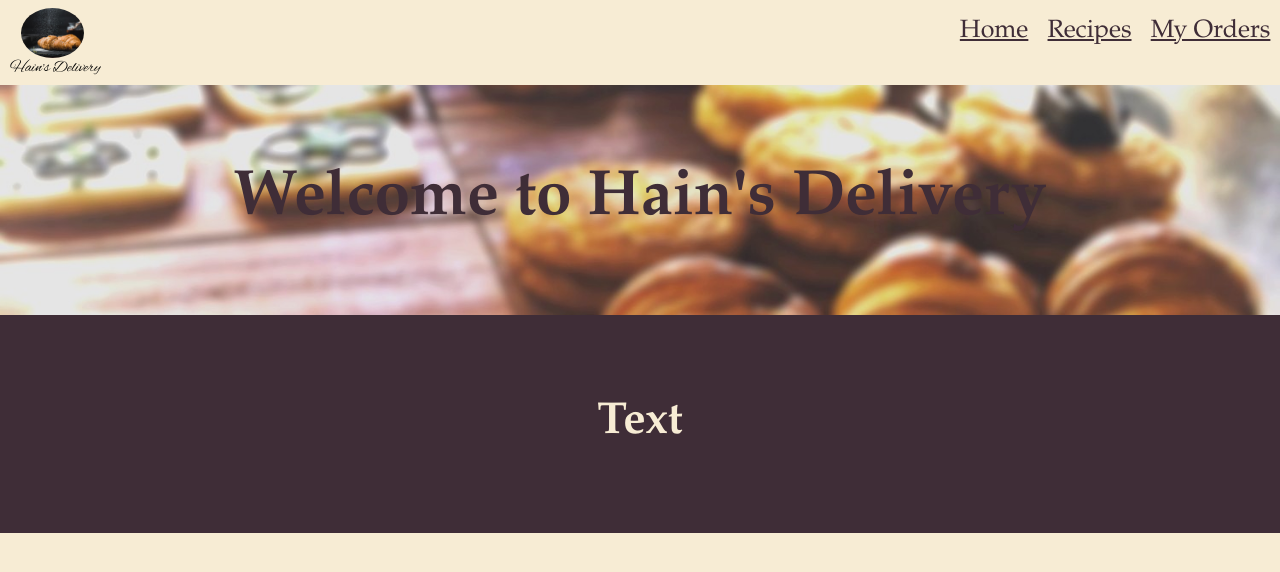
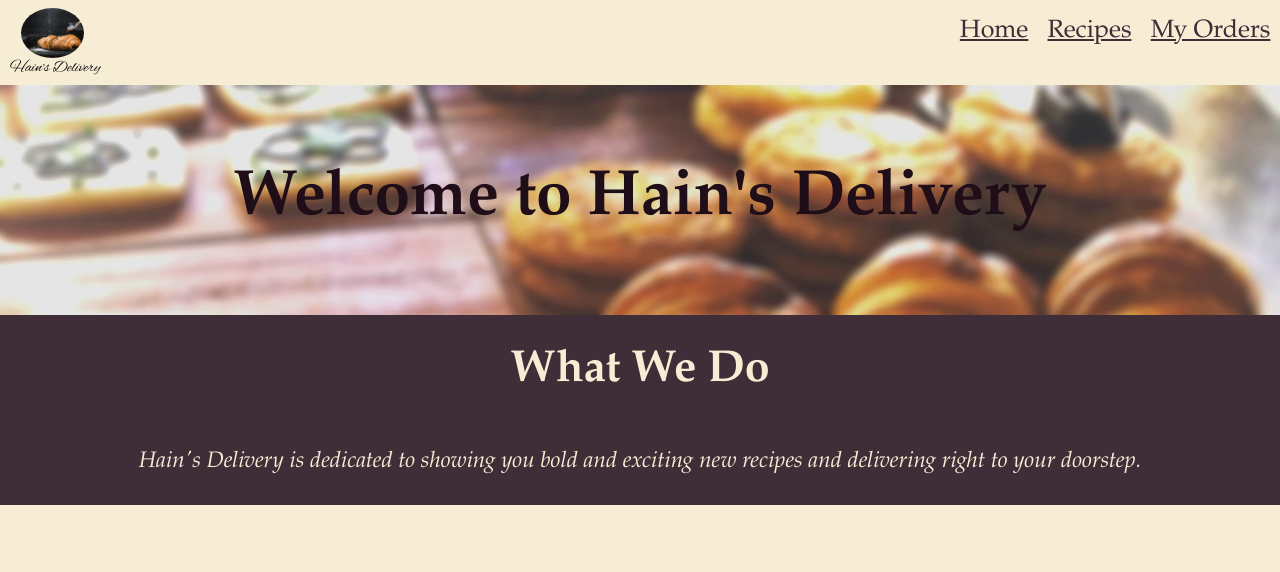
Before and after one commit to Noah-Terve/Noah-Terve.github.io, a PHP site: page /cs20/final/index.html in a window 1280 px wide. Shown: the top 572 px of the page. Run offline with PHP 8.4, Linux system fonts and the light colour scheme.

Commit message:
Updating Index Page

```diff
--- a/cs20/final/index.html
+++ b/cs20/final/index.html
@@ -32,9 +32,9 @@
         .multi-drop h1 { padding: 0vw 0px 0px 0px; font-size: 5vw; }
         .multi-drop h2 { font-size: 4vw; }
 
-
-        #pre_footer_services {
-            height: 17vw;
+        #purpose {padding: 30px}
+        #purpose h3 {
+            margin-bottom: 50px;
         }
     </style>
 
@@ -65,10 +65,14 @@
         </div>
     </div>
 
-    <div class="text_block" id="pre_footer_services">
+    <div class="text_block" id="purpose">
         <h3>
-            Text
+            What We Do
         </h3>
+        <p><em>
+            Hain's Delivery is dedicated to showing you bold and exciting
+            new recipes and delivering right to your doorstep.
+        </em></p>
     </div>
 
     <!-- <footer>
--- a/cs20/final/style.css
+++ b/cs20/final/style.css
@@ -1,6 +1,7 @@
 /* Used to Define Global Fonts + Color Pallette */
 :root {
     /* Color Pallette */
+    --dark: #1f0d17;
     --taupe: #3f2d37;
     --muave: #7E5A6E;
     --gray-pink: #A57F88;
@@ -111,26 +112,26 @@ h1 {
     margin: 7.5vw auto;
     line-height: 10vw;
     border-radius: 2vw;
+    color: var(--dark);
 }
 
 h2 {
     padding: 2vw 0vw;
     font-size: 4vw;
     text-align: center;
+    color: var(--taupe);
 }
 
 h3 {
     text-align: center;
     font-size: 3.5vw;
-}
-
-h1,h2,h3 {
     color: var(--taupe);
 }
 
 .text_block {
     background-color: var(--taupe);
-    height: 10vw;
+    height: auto;
+    padding: 1vw;
     display: flex;
     flex-direction: column;
     justify-content: space-evenly;
```
Also changed, not shown: 1 other file.
